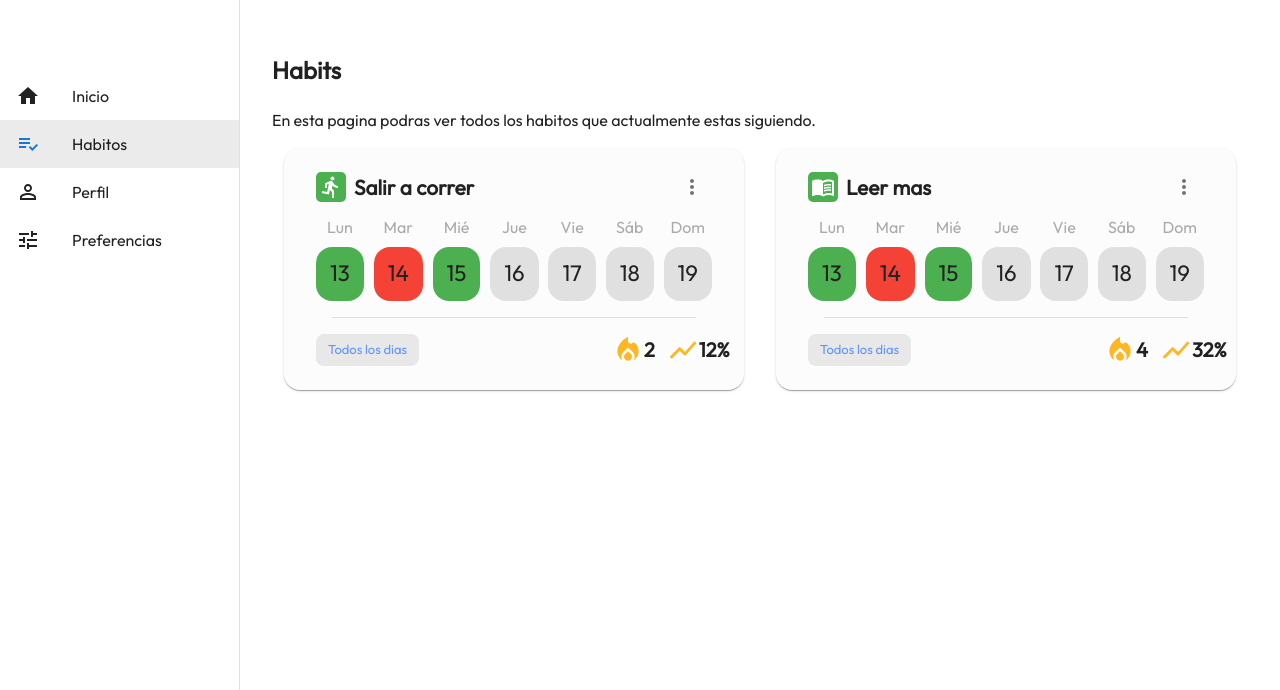
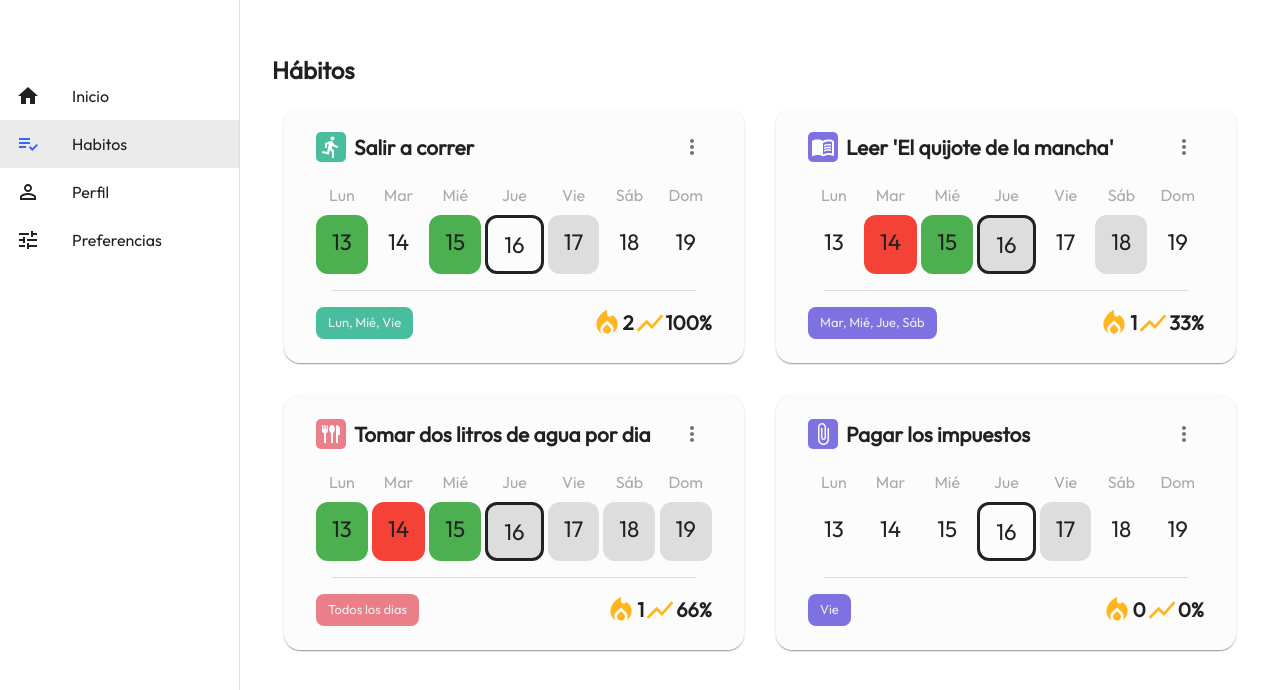
Before and after one commit to No-Country-simulation/s20-18-T-WebApp, a React (Vite) app in the folder frontend/habit_tracker/: page /habits in a window 1280 px wide. Shown: the top 690 px of the page. Built offline with nearby package versions, Linux system fonts and the light colour scheme.

Commit message:
card week con vistas interactivas lista

```diff
--- a/frontend/habit_tracker/src/App.jsx
+++ b/frontend/habit_tracker/src/App.jsx
@@ -88,6 +88,7 @@ function App() {
           position: "static",
           width: { sm: '100%', md: `calc(100% - ${drawerWidth}px)` },
           p: {xs: 2, md:4},
+          mb: "100px"
         }}
       >
         <Routes>
--- a/frontend/habit_tracker/src/components/CalendarWeekly/CalendarWeekly.jsx
+++ b/frontend/habit_tracker/src/components/CalendarWeekly/CalendarWeekly.jsx
@@ -4,14 +4,17 @@ import MoreVertIcon from '@mui/icons-material/MoreVert';
 import LocalFireDepartmentIcon from '@mui/icons-material/LocalFireDepartment';
 import ShowChartOutlinedIcon from '@mui/icons-material/ShowChartOutlined';
 import Divider from '@mui/material/Divider';
-import Chip from '@mui/material/Chip';
+
+import DayOfWeekChip from './DayOfWeekChip';
 
 // Colores para los días según su estado
 const dayColors = {
   completed: "#4caf50", // Verde
   pending: "#f44336", // Rojo
-  default: "#e0e0e0", // Gris
+  setted: "#ddd",
+  default: "none", // Gris
 };
+
 
 export const CalendarWeekly = ({ habit, tasks }) => {
     const {
@@ -19,11 +22,50 @@ export const CalendarWeekly = ({ habit, tasks }) => {
         title,
         streak,
         porcCompletetion,
-        unitName,
-        unitsQty,
         date,
-        to
+        to,
+        color,
+        daysWeekSet
       } = habit
+
+      const cardStyles = {
+        borderRadius: '1rem',
+        width: {xs: "100%", md: "460px"},
+        paddingTop: "0.2em",
+        paddingLeft: "1em",
+        paddingRight: "1em",
+        boxShadow: 1,
+        textDecoration: 'none', // Quitar subrayado del enlace
+        color: 'inherit', // Heredar el color del texto
+        cursor: 'pointer', // Indicar que es clickeable
+        '&:hover': {
+          boxShadow: 3, // Un ligero efecto al pasar el ratón
+        },
+        backgroundColor: "#FCFCFC"
+      }
+
+      const cardTitleIcon = {
+        display: 'flex',
+        alignItems: 'center',
+        justifyContent: 'center',
+        borderRadius: '5px',
+        width: 30,
+        height: 30,
+        bgcolor: color,
+        color: '#FCFCFC',
+        mr: 1,
+      }
+
+      const cardTitleText = { fontWeight: '600', fontSize: '1.3em', lineHeight: "1em" };
+
+      const cardContent = {
+        display: "flex",
+        flexDirection: "column",
+        rowGap: "16px",
+        padding: {xs: '0px', md: "16px"}
+      }
+
+
   // Calcula la semana actual comenzando desde el lunes
   const getWeekDays = () => {
     const today = new Date();
@@ -41,40 +83,16 @@ export const CalendarWeekly = ({ habit, tasks }) => {
   const weekDays = getWeekDays();
 
   return (
-    <Card sx={{
-        borderRadius: '1rem',
-        width: {sx: "345", md: "460px"},
-        paddingTop: "0.2em",
-        paddingLeft: "1em",
-        paddingRight: "1em",
-        boxShadow: 1,
-        textDecoration: 'none', // Quitar subrayado del enlace
-        color: 'inherit', // Heredar el color del texto
-        cursor: 'pointer', // Indicar que es clickeable
-        '&:hover': {
-          boxShadow: 3, // Un ligero efecto al pasar el ratón
-        },
-        backgroundColor: "#FCFCFC"
-      }}>
-      <CardContent >
-        <Box display="flex" alignItems="center" justifyContent="space-between" mb={1}>
+    <Card sx={cardStyles}>
+      <CardContent sx={cardContent}>
+
+        {/* First Row */}
+        <Box display="flex" alignItems="center" justifyContent="space-between" >
           <Box display="flex" alignItems="center">
-            <Box
-              sx={{
-                display: 'flex',
-                alignItems: 'center',
-                justifyContent: 'center',
-                borderRadius: '5px',
-                width: 30,
-                height: 30,
-                bgcolor: 'success.light',
-                color: 'success.contrastText',
-                mr: 1,
-              }}
-            >
+            <Box sx={cardTitleIcon} >
               {icon}
             </Box>
-            <Typography variant="subtitle1" sx={{ fontWeight: '600', fontSize: '1.3em', fontFamily: 'Outfit, Arial, sans-serif' }}>
+            <Typography variant="subtitle1" sx={cardTitleText}>
               {title}
             </Typography>
           </Box>
@@ -82,26 +100,24 @@ export const CalendarWeekly = ({ habit, tasks }) => {
             <MoreVertIcon />
           </IconButton>
         </Box>
-        <Box
-          sx={{
-            display: "flex",
-            justifyContent: "space-between",
-            gap: 1,
-            mb: 2
-          }}
-        >
+
+        {/* Second Row */}
+        <Box sx={{ display: "flex",justifyContent: "space-between" }} >
           {weekDays.map((day, index) => {
-            const dayOfWeek = day.toLocaleDateString("es-ES", {
-                weekday: "short",
-              }); // Ejemplo: "lun."
-              const dayNumber = day.toLocaleDateString("es-ES", {
-                day: "numeric",
-              }); // Ejemplo: "15"
+            const dayOfWeek = day.toLocaleDateString("es-ES", { weekday: "short" });
+            const dayNumber = day.toLocaleDateString("es-ES", { day: "numeric" });
+            const currentIsSetted = daysWeekSet.some(d => d == index)
 
             // Determina el color según el estado de la tarea
             const taskStatus = tasks[day.toISOString().split("T")[0]]; // Formato ISO: YYYY-MM-DD
-            const backgroundColor =
-              dayColors[taskStatus] || dayColors.default;
+            let backgroundColor = dayColors.default;
+            if (currentIsSetted){
+              backgroundColor = dayColors[taskStatus] ||  dayColors.setted ;
+            }
+            const today = new Date();
+            const isToday = day.getDate() === today.getDate() &&
+                day.getMonth() === today.getMonth() &&
+                day.getFullYear() === today.getFullYear();
 
             return (
                 <Box textAlign="center" key={index} sx={{display: "flex", flexDirection: "column", gap: "8px"}}>
@@ -111,8 +127,9 @@ export const CalendarWeekly = ({ habit, tasks }) => {
                         sx={{
                         flex: 1,
                         backgroundColor,
-                        borderRadius: "16px",
-                        padding: "10px 14px",
+                        border: (isToday && { border: '3px solid #222' }),
+                        borderRadius: "12px",
+                        padding: {xs: "4px 0.5em 2px 0.5em", md: "0.7em 1em 0.5em 1em"},
                         textAlign: "center",
                         color: "#222",
                         }}
@@ -124,10 +141,13 @@ export const CalendarWeekly = ({ habit, tasks }) => {
           })}
         </Box>
         <Divider orientation="horizontal" variant="middle" flexItem />
-        <Box display="flex" flexDirection="row" justifyContent="space-between" alignItems="center" gap="16px" width="100%" mt="16px">
 
-          <Chip label="Todos los dias"  sx={{borderRadius: "8px", backgrounColor:"#DCE6FD", color: "#6494F6"}}/>
-          <Box display="flex" flexDirection="row" alignItems="center" width="100px" gap="12px">
+        {/* Third row */}
+        <Box display="flex" flexDirection="row" justifyContent="space-between" alignItems="center"  width="100%" >
+
+          <DayOfWeekChip daysWeekSet={habit.daysWeekSet} color={color} />
+
+          <Box display="flex" flexDirection="row" alignItems="center"  >
             <Box display="flex" flexDirection="row" alignItems="center">
                 <LocalFireDepartmentIcon sx={{ color: '#FFB620', fontSize: '2em' }} />
                 <Typography variant="h6" sx={{fontWeight: "600"}}>{streak}</Typography>
--- /dev/null
+++ b/frontend/habit_tracker/src/components/CalendarWeekly/DayOfWeekChip.jsx
@@ -0,0 +1,22 @@
+import React from "react";
+import { Chip } from "@mui/material";
+
+function DayOfWeekChip({ daysWeekSet, color }) {
+  if (!daysWeekSet || daysWeekSet.length === 0) {
+    return null; // O podrías retornar un Chip con un mensaje diferente
+  }
+
+  const dayNames = ['Lun', 'Mar', 'Mié', 'Jue', 'Vie', 'Sáb', 'Dom'];
+  const selectedDays = daysWeekSet.map(dayIndex => dayNames[dayIndex]).join(', ');
+
+  const allDaysSelected = daysWeekSet.length === 7;
+
+  return (
+    <Chip
+      label={allDaysSelected ? "Todos los dias" : selectedDays}
+      sx={{ borderRadius: "8px", backgroundColor: color, color: "#eee" }}
+    />
+  );
+}
+
+export default DayOfWeekChip;
--- a/frontend/habit_tracker/src/main.jsx
+++ b/frontend/habit_tracker/src/main.jsx
@@ -11,7 +11,7 @@ const theme = createTheme({
   palette: {
     mode: "light", // Cambia a "dark" para tema oscuro
     primary: {
-      main: "#1976d2", // Azul por defecto
+      main: "#3868F0", // Azul por defecto
     },
     secondary: {
       main: "#f50057", // Rosa
--- a/frontend/habit_tracker/src/pages/Habits/Habits.jsx
+++ b/frontend/habit_tracker/src/pages/Habits/Habits.jsx
@@ -3,6 +3,8 @@ import HabitCard from '../../components/HabitCard/HabitCard';
 import { Box } from '@mui/material';
 import DirectionsRunIcon from '@mui/icons-material/DirectionsRun';
 import MenuBookOutlinedIcon from '@mui/icons-material/MenuBookOutlined';
+import FlatwareOutlinedIcon from '@mui/icons-material/FlatwareOutlined';
+import AttachFileOutlinedIcon from '@mui/icons-material/AttachFileOutlined';
 import {CalendarWeekly} from '../../components/CalendarWeekly/CalendarWeekly';
 
 
@@ -11,21 +13,49 @@ const habitsList = [
     icon: <DirectionsRunIcon />,
     title: 'Salir a correr',
     streak: 2,
-    porcCompletetion: '12%',
+    porcCompletetion: '100%',
     unitName: 'Kms',
     unitsQty: 3.2,
     date: '15-01-2024',
-    to: '/habits'
+    to: '/habits',
+    color: '#49BE9F',
+    daysWeekSet: [0,2,4]
   },
   {
     icon: <MenuBookOutlinedIcon/>,
-    title: 'Leer mas',
-    streak: 4,
-    porcCompletetion: '32%',
+    title: "Leer 'El quijote de la mancha'",
+    streak: 1,
+    porcCompletetion: '33%',
     unitName: 'Mins',
     unitsQty: 90,
     date: '15-01-2024',
-    to: '/habits'
+    to: '/habits',
+    color: '#7E71E1',
+    daysWeekSet: [1, 2, 3, 5]
+  },
+  {
+    icon: <FlatwareOutlinedIcon />,
+    title: 'Tomar dos litros de agua por dia',
+    streak: 1,
+    porcCompletetion: '66%',
+    unitName: 'litros',
+    unitsQty: 2,
+    date: '16-01-2024',
+    to: '/habits',
+    color: '#EA7F89',
+    daysWeekSet: [0, 1, 2, 3, 4, 5, 6]
+  },
+  {
+    icon: <AttachFileOutlinedIcon />,
+    title: 'Pagar los impuestos',
+    streak: 0,
+    porcCompletetion: '0%',
+    unitName: '',
+    unitsQty: 0,
+    date: '16-01-2024',
+    to: '/habits',
+    color: '#7E71E1',
+    daysWeekSet: [4]
   },
 ]
 const sampleTasks = {
@@ -38,8 +68,7 @@ const sampleTasks = {
 export const Habits = () => {
   return (
     <div>
-      <h2>Habits</h2>
-      <p>En esta pagina podras ver todos los habitos que actualmente estas siguiendo.</p>
+      <h2>Hábitos</h2>
       <Box display="flex"
         flexDirection= {{xs: "column", md: "row"}}
         alignItems="center"
```
